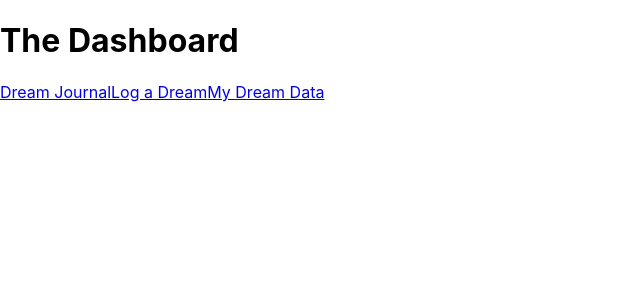
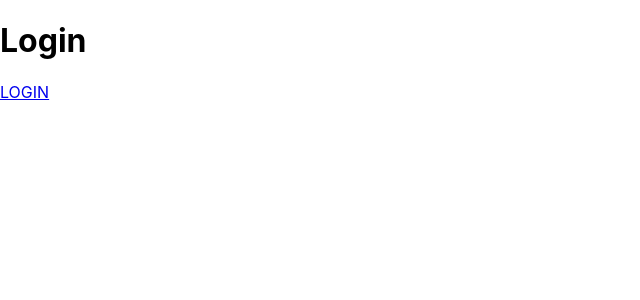
Before and after one commit to Vivid-Project/frontend, a React (Create React App) app: page / in a window 1280 px wide. Shown: the top 300 px of the page, without its empty margins (0-640 px from the left). Built offline with nearby package versions, Linux system fonts and the light colour scheme.

Commit message:
Add Login Landing page

```diff
--- a/src/App.js
+++ b/src/App.js
@@ -5,12 +5,14 @@
 import DreamJournal from './modules/DreamJournal/DreamJournal';
 import NewDream from './modules/NewDream/NewDream';
 import Analytics from './modules/Analytics/Analytics';
+import Login from './modules/Login/Login';
 
 const App = () => {
   return (
     <main>
       <Switch>
-        <Route exact path="/" component={Dashboard} />
+        <Route exact path="/" component={Login} />
+        <Route exact path="/dashboard" component={Dashboard} />
         <Route exact path="/dreamjournal" component={DreamJournal} />
         <Route exact path="/newdream" component={NewDream} />
         <Route exact path="/analytics" component={Analytics} />
--- /dev/null
+++ b/src/modules/Login/Login.js
@@ -0,0 +1,13 @@
+import React from 'react';
+import { Link } from 'react-router-dom';
+
+const Login = () => {
+  return (
+    <main>
+      <h1>Login</h1>
+      <Link to="/dashboard">LOGIN</Link>
+    </main>
+  );
+};
+
+export default Login;
```
